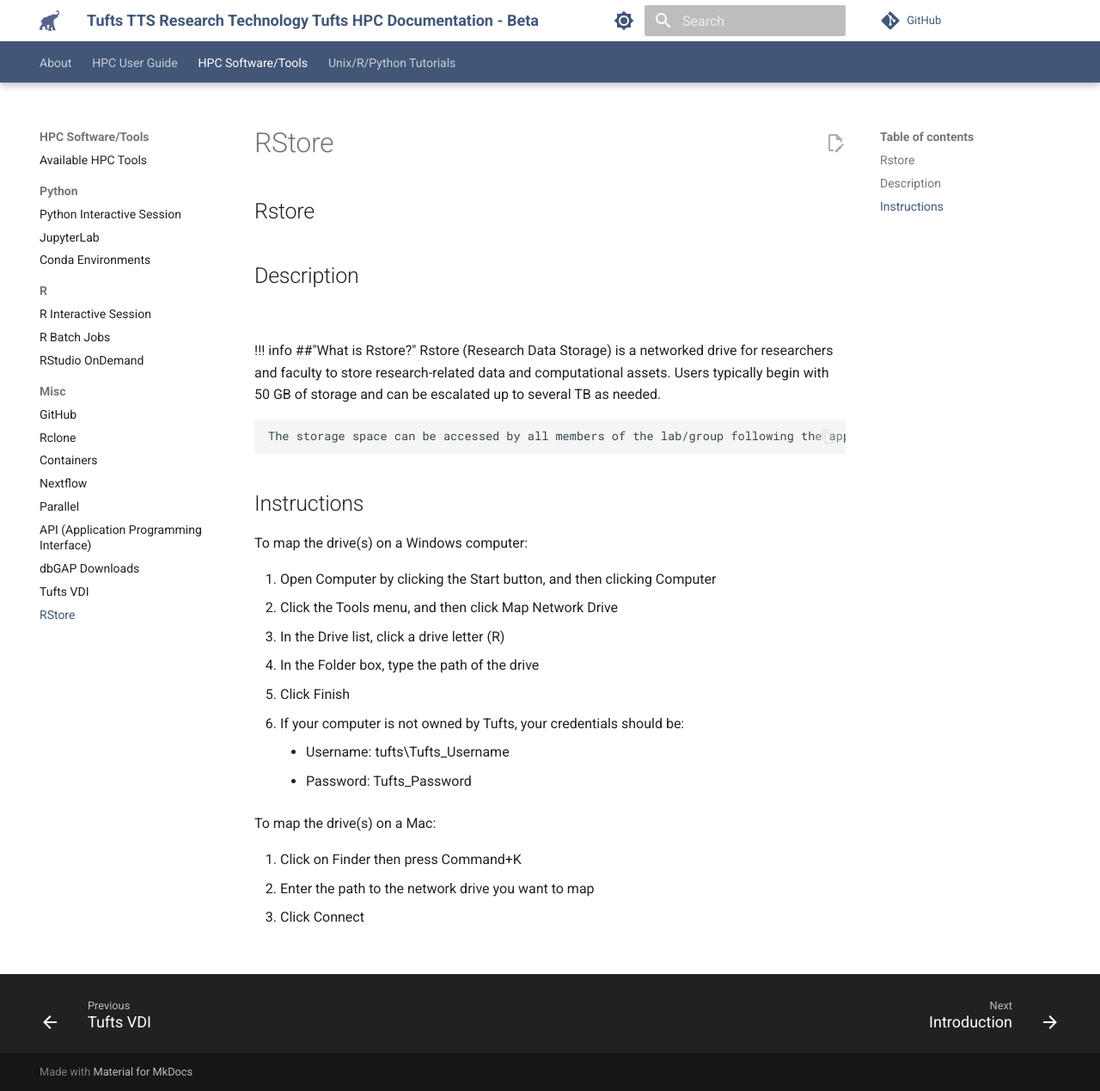
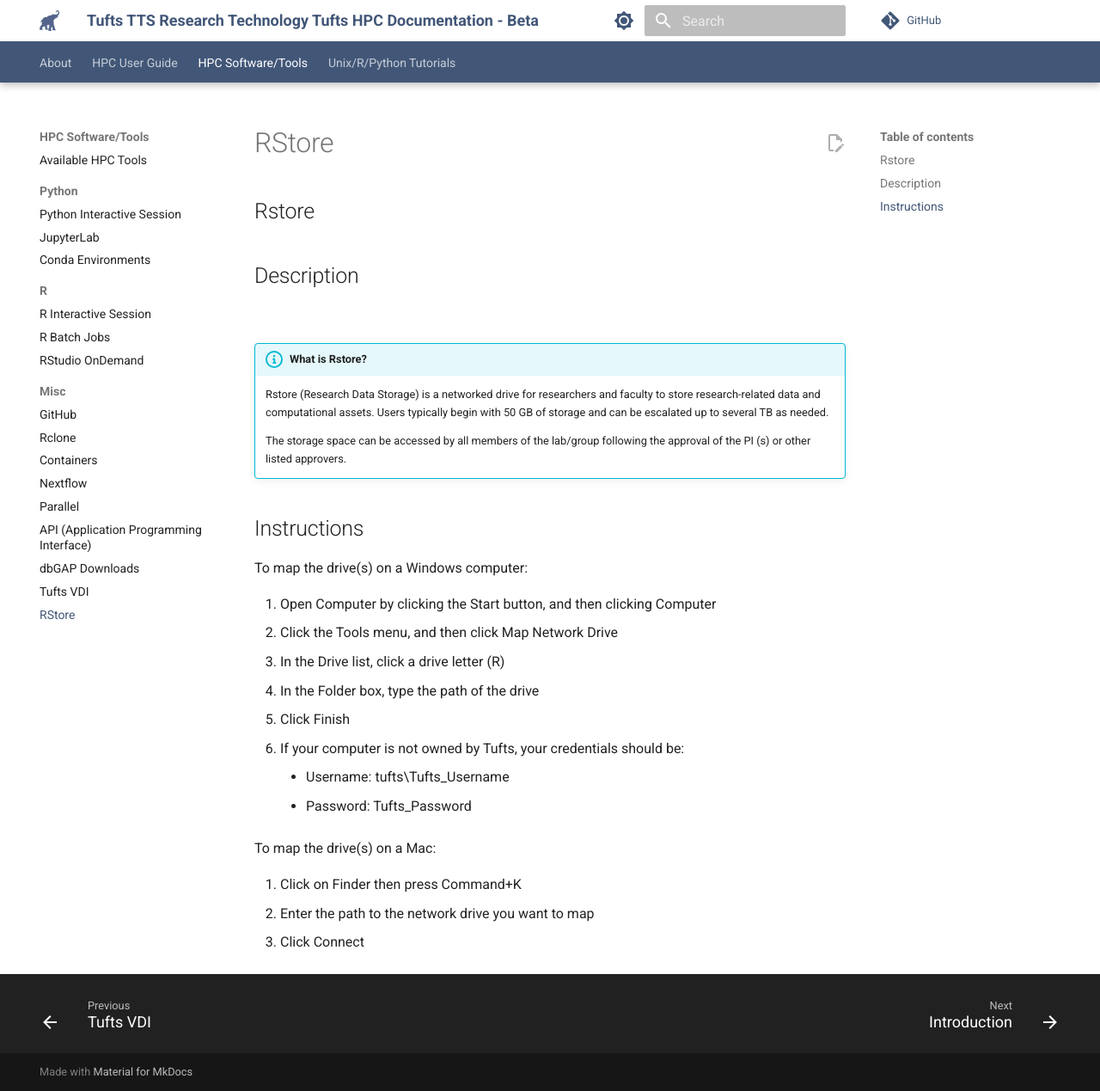
Before and after one commit to tuftsdatalab/rt_hpc_documentation, an MkDocs documentation site: the page built from docs/hpc_tools/rstore.md, in a window 1280 px wide and 1269 px high. Shown: the whole window at 86% size. Built offline with MkDocs 1.6.1 and Material for MkDocs 9.7.7, drawn with Linux system fonts in a browser that asks for light colours; comment, search, counter and statistics services are not loaded.

Commit message:
Update rstore.md

```diff
--- a/docs/hpc_tools/rstore.md
+++ b/docs/hpc_tools/rstore.md
@@ -4,7 +4,7 @@
 
 ![](images/DATA_ICON.png)
 
-!!! info ##"What is Rstore?"
+!!! info "What is Rstore?"
     Rstore (Research Data Storage) is a networked drive for researchers and faculty to store research-related data and computational assets. Users typically begin with 50 GB of storage and can be escalated up to several TB as needed.
 
     The storage space can be accessed by all members of the lab/group following the approval of the PI (s) or other listed approvers.
```
